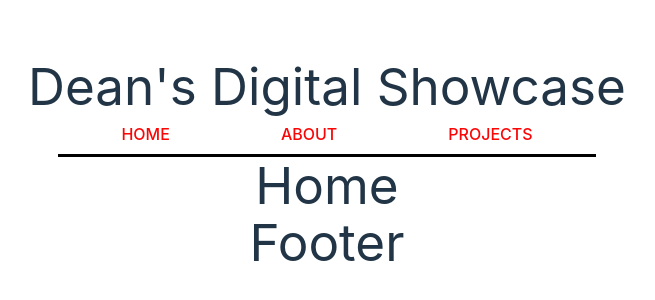
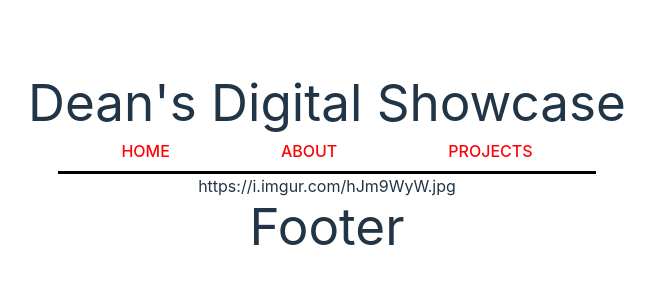
Before and after one commit to dean0machin0-ga/Portfolio, a React (Vite) app: page / in a window 1280 px wide. Shown: the part 236-536 px from the top of the page, without its empty margins (313-968 px from the left). Built offline with nearby package versions, Linux system fonts and the light colour scheme.

Commit message:
Updated my about info

```diff
--- /dev/null
+++ b/public/home.json
@@ -0,0 +1,9 @@
+{
+    "name": "Dean Walton",
+    "git": "https://github.com/dean0machin0-ga",
+    "linkedin":"https://www.linkedin.com/in/dean-w-walton/",
+    "headshot": "https://i.imgur.com/hJm9WyW.jpg",
+    "headshot-2": "https://i.imgur.com/M1OjTJ4.jpg",
+    "headshot-3": "https://i.imgur.com/ISajSDx.jpg",
+    "occupation": "Full Stack Developer"
+}
--- a/src/pages/About.jsx
+++ b/src/pages/About.jsx
@@ -1,4 +1,3 @@
-/* eslint-disable no-unused-vars */
 import { useEffect, useState } from "react"
 
 function About() {
--- a/src/pages/Home.jsx
+++ b/src/pages/Home.jsx
@@ -1,6 +1,28 @@
-/* eslint-disable no-unused-vars */
-function Home(props) {
-    return <h1>Home</h1>
+import { useEffect, useState } from "react"
+
+function Home() {
+    const [home, setHome] = useState(null)
+
+    const getHomeData = async () => {
+        const response = await fetch("./home.json")
+        const data = await response.json()
+        setHome(data)
+    }
+
+    useEffect( () => {
+        getHomeData()
+        }, [] )
+
+        const loaded = () => (
+            <div>
+            <href>{ home.headshot }</href>
+            <h3>{ home.email }</h3>
+            <p>{ home.bio }</p>
+            </div>
+    )
+
+    return home ? loaded() : <h1>Loading...</h1>
 }
 
+
 export default Home
```
Also changed, not shown: public/about.json (+1 -1 lines).
